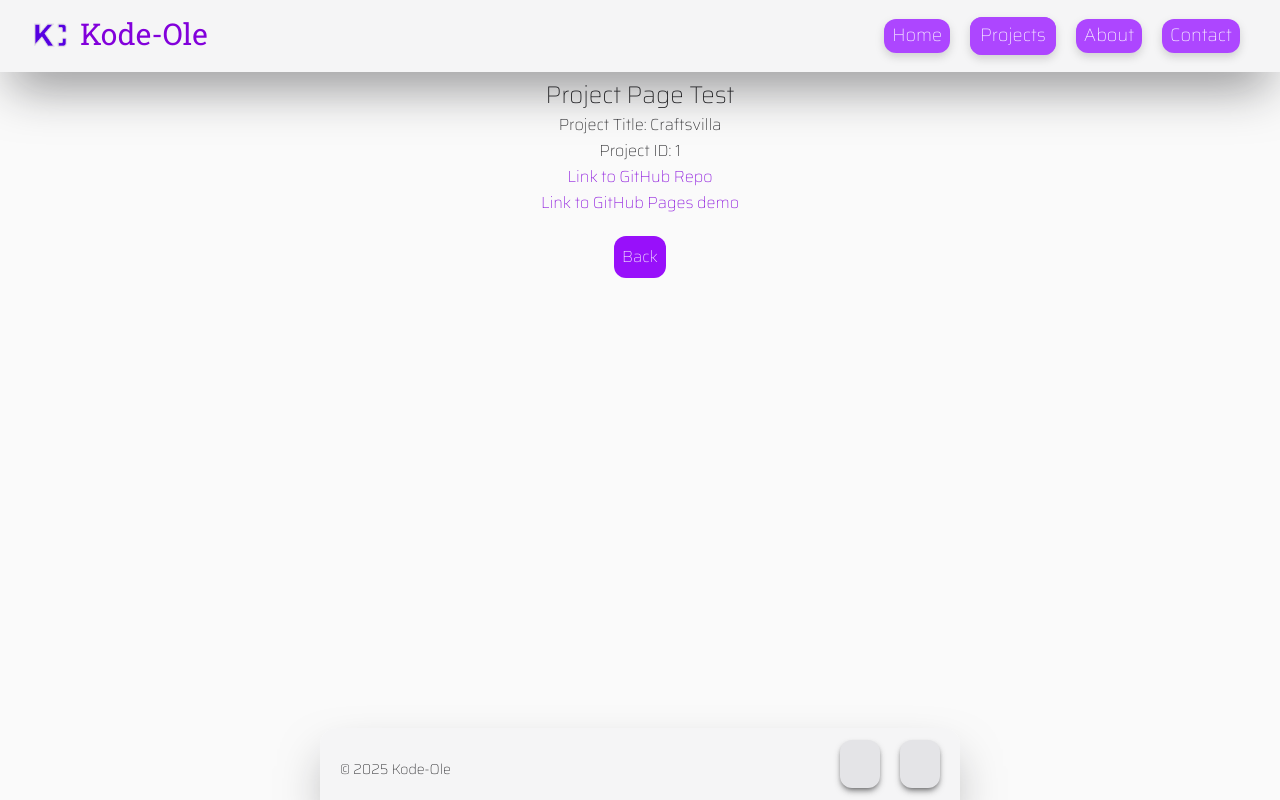
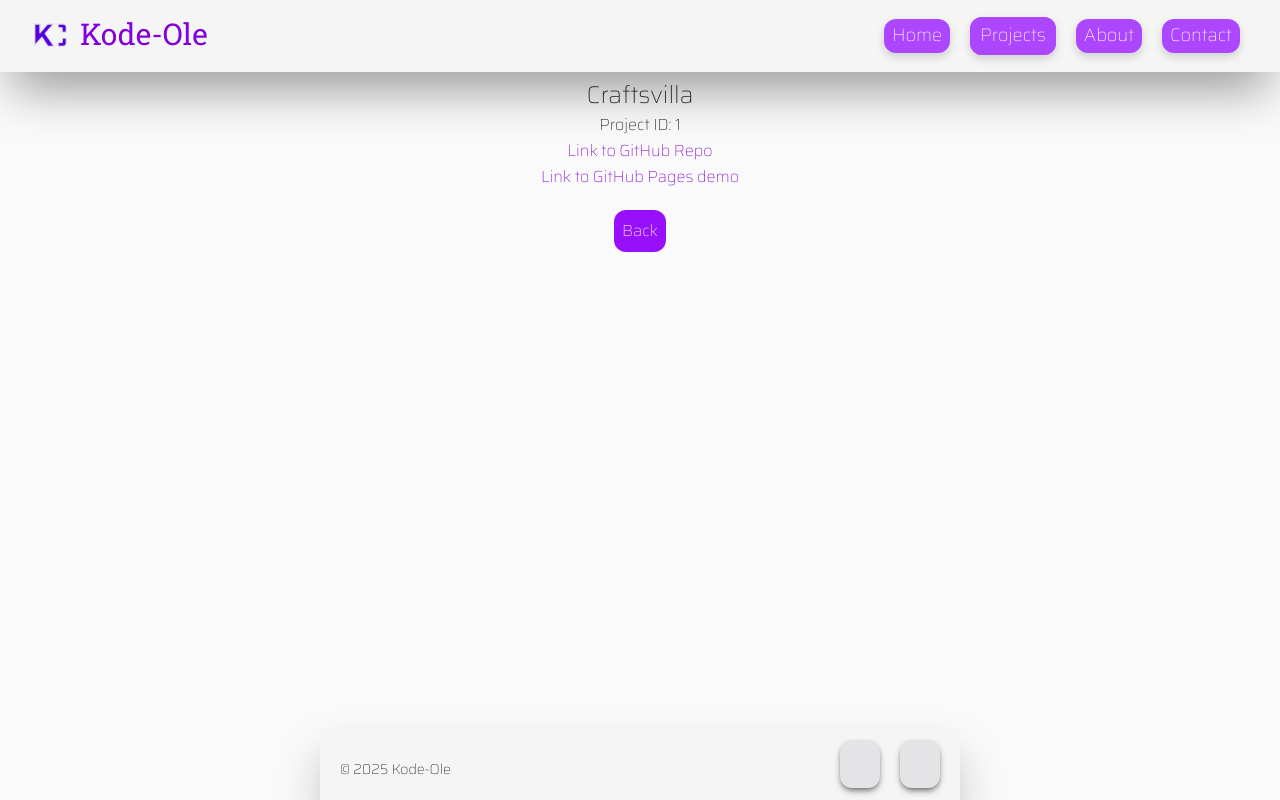
Before and after one commit to OleKodehode/portfolio-js, a React (Vite) app: page /projects/1 in a window 1280 px wide. Built offline with nearby package versions, Linux system fonts and the light colour scheme; some icons are missing.

Commit message:
Small change

```diff
--- a/src/pages/ProjectDetails.jsx
+++ b/src/pages/ProjectDetails.jsx
@@ -7,8 +7,7 @@ export default function ProjectDetails() {
   const { title, screenshot, summary, details, linkRepo, linkPages } = project;
   return (
     <>
-      <h1 className="text-2xl">Project Page Test</h1>
-      <p>Project Title: {title}</p>
+      <h1 className="text-2xl">{title}</h1>
       <p>Project ID: {id}</p>
       <a href={linkRepo}>Link to GitHub Repo</a>
       {linkPages && <a href={linkPages}>Link to GitHub Pages demo</a>}
```
